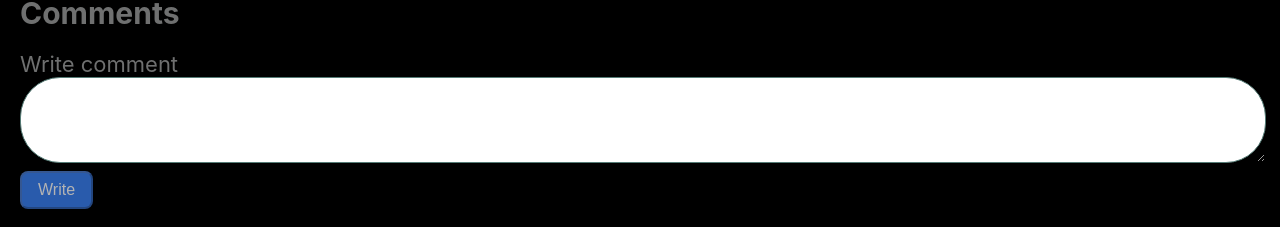
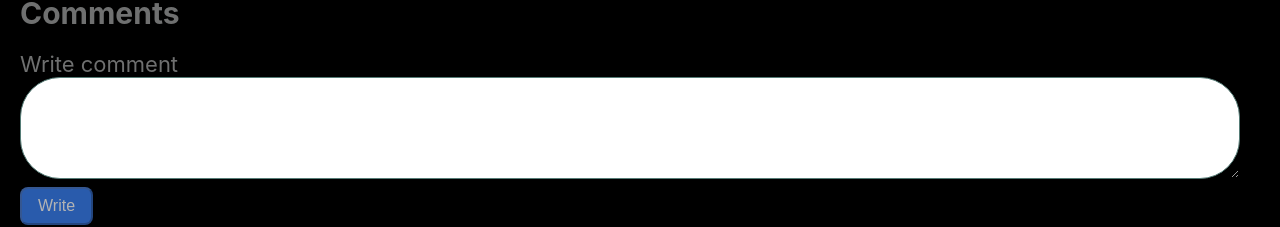
Before and after one commit to PranjaliChouhan/Comments, a React (Create React App) app in the folder myapp/: page / in a window 1280 px wide. Shown: the part 359-586 px from the top of the page. Built offline with nearby package versions, Linux system fonts and the light colour scheme.

Commit message:
Update App.css

```diff
--- a/myapp/src/App.css
+++ b/myapp/src/App.css
@@ -77,12 +77,13 @@ body{
 }
 
 .comment-form-textarea {
-  width: 100%;
+  width: 95%;
   height: 80px;
   margin-bottom: 8px;
  display: flex;
   border: 1px solid rgb(85, 124, 118);
   border-radius: 2.5rem;
+  padding: 10px 20px ;
 
 }
 
```
